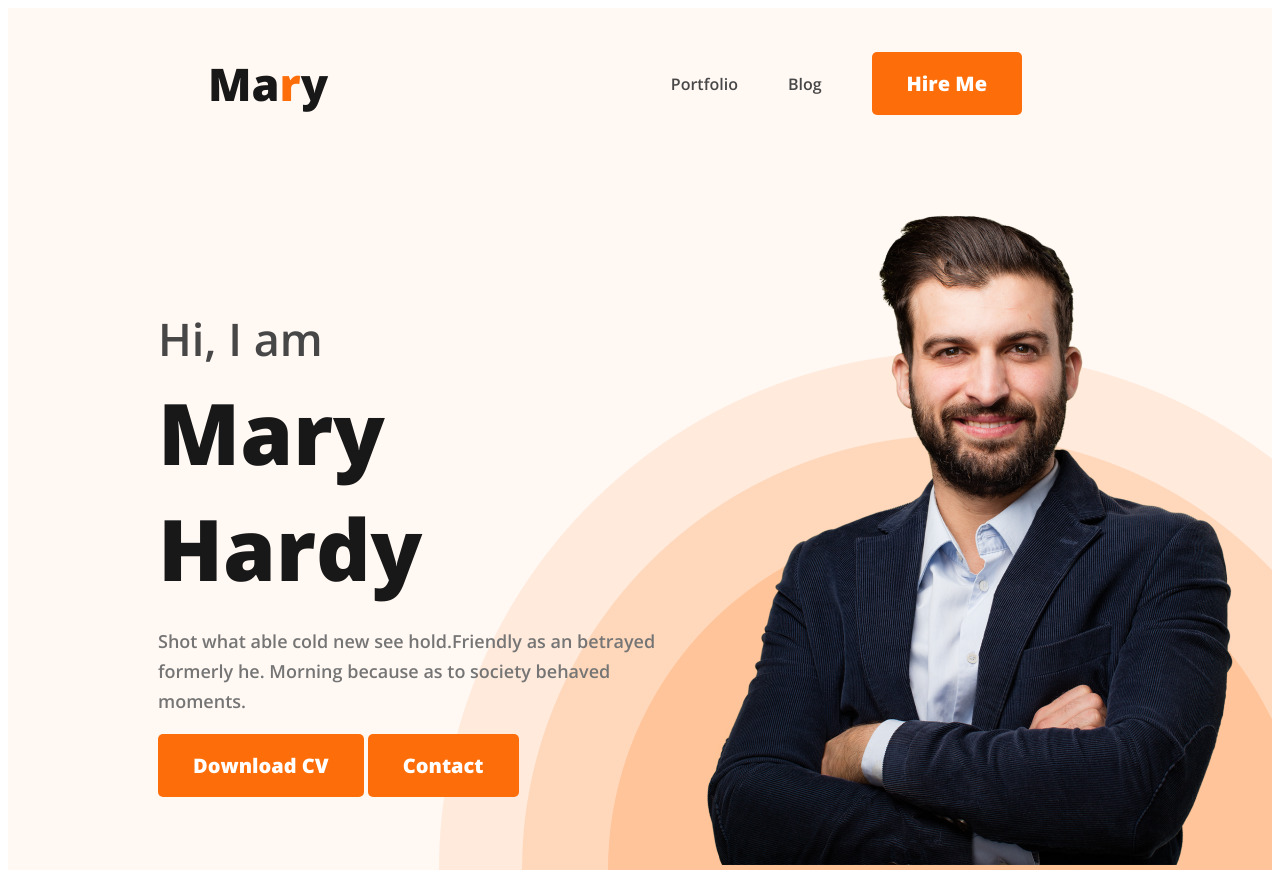
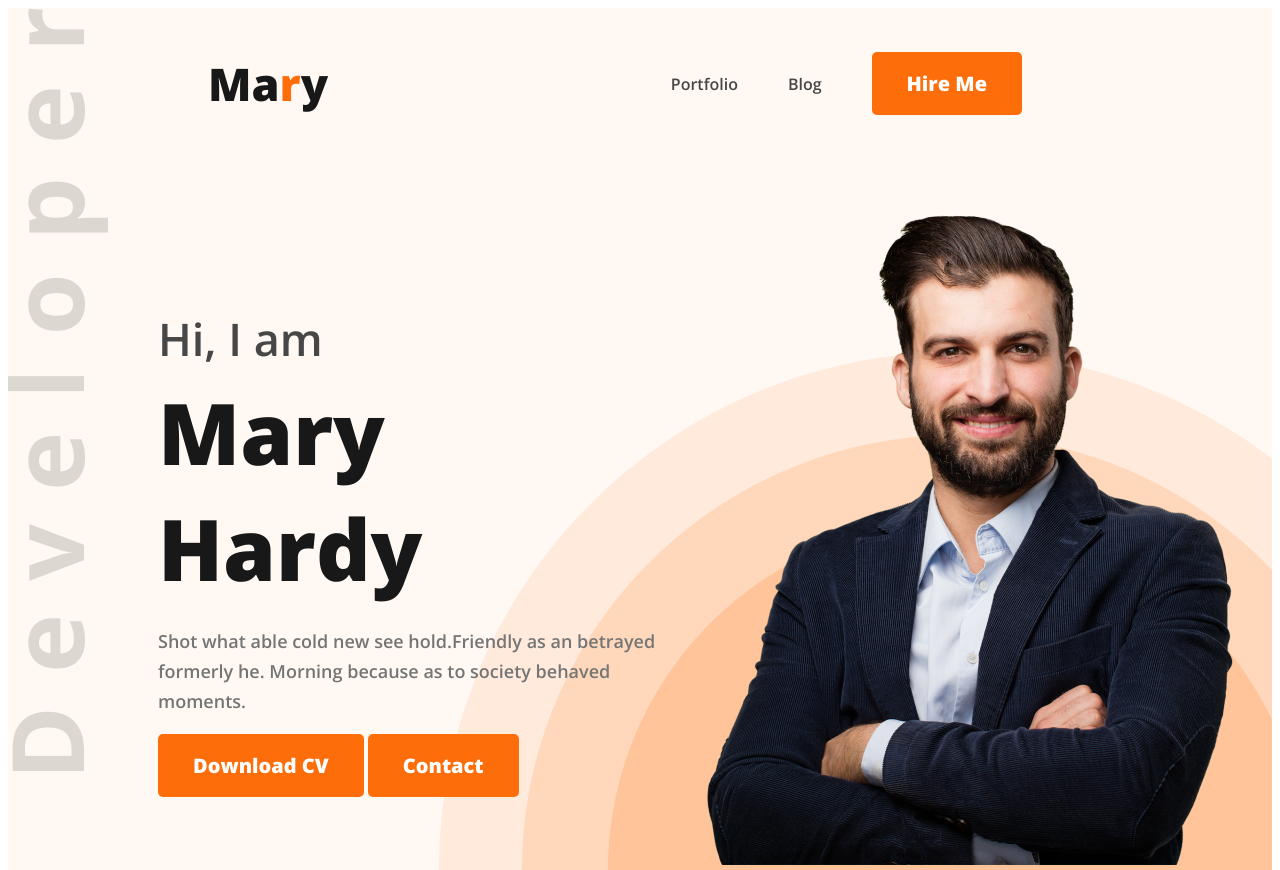
Before and after one commit to mdamirulislam/developer-portfolio, a plain HTML site: page index.html in a window 1280 px wide. Shown: the top 870 px of the page. Drawn offline with nearby package versions, Linux system fonts and the light colour scheme.

Commit message:
add side logo

```diff
--- a/index.html
+++ b/index.html
@@ -162,6 +162,8 @@
             <input type="submit" value="Submit" class="btn-primary">
         </form>
     </div>
+
  </footer>
+ <div  style="text-align: center;"><small>Md. Amirul Islam</small></div>
 </body>
 </html>
--- a/style/style.css
+++ b/style/style.css
@@ -3,8 +3,8 @@
 }
 header{
     background-color:  #FFF8F3;
-    background-image: url('../images/header_bg.png');
-    background-position: bottom right;
+    background-image: url('../images/header_bg.png'), url("../images/developer.png");
+    background-position: bottom right, top left;
     background-repeat: no-repeat;
 }
 nav{
```
